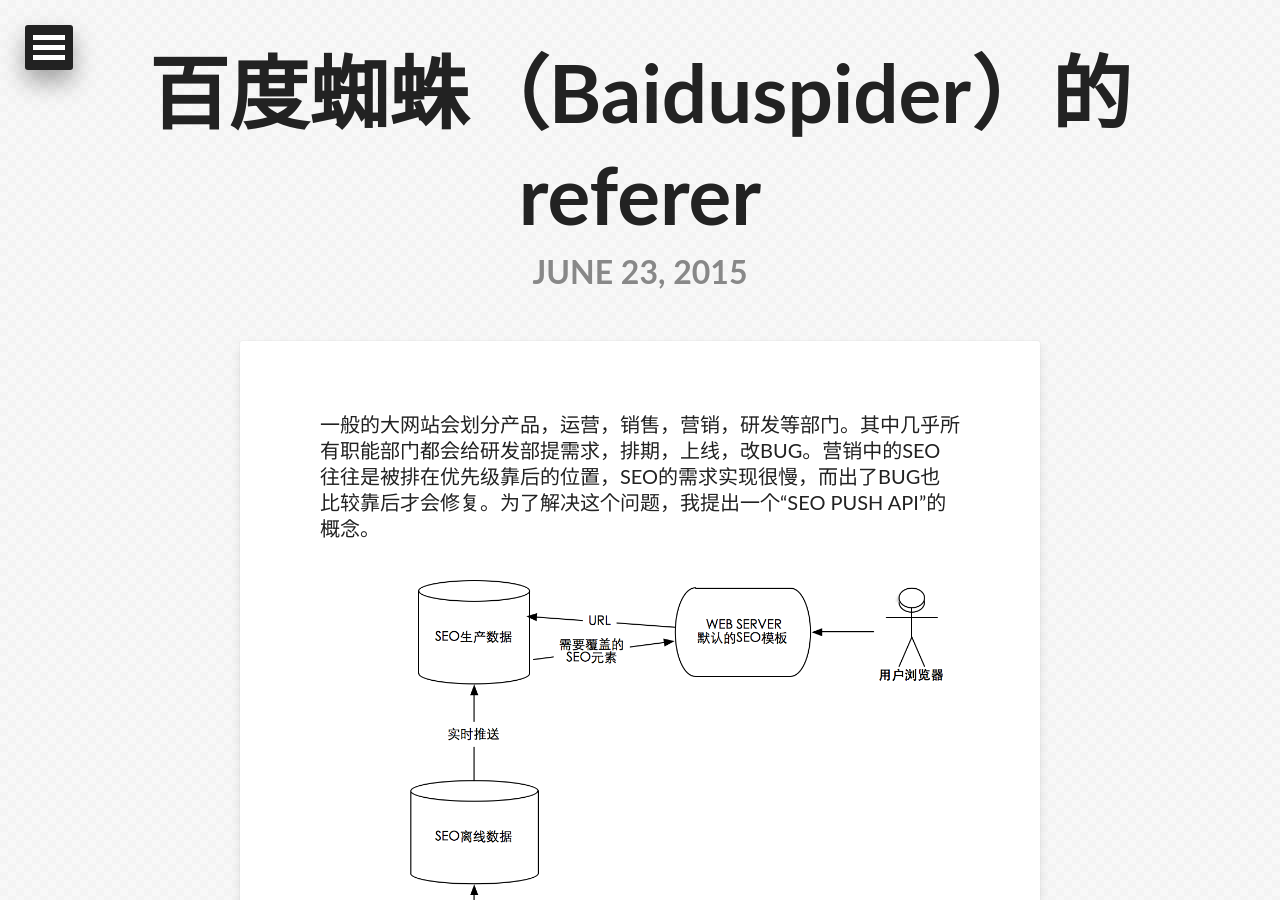
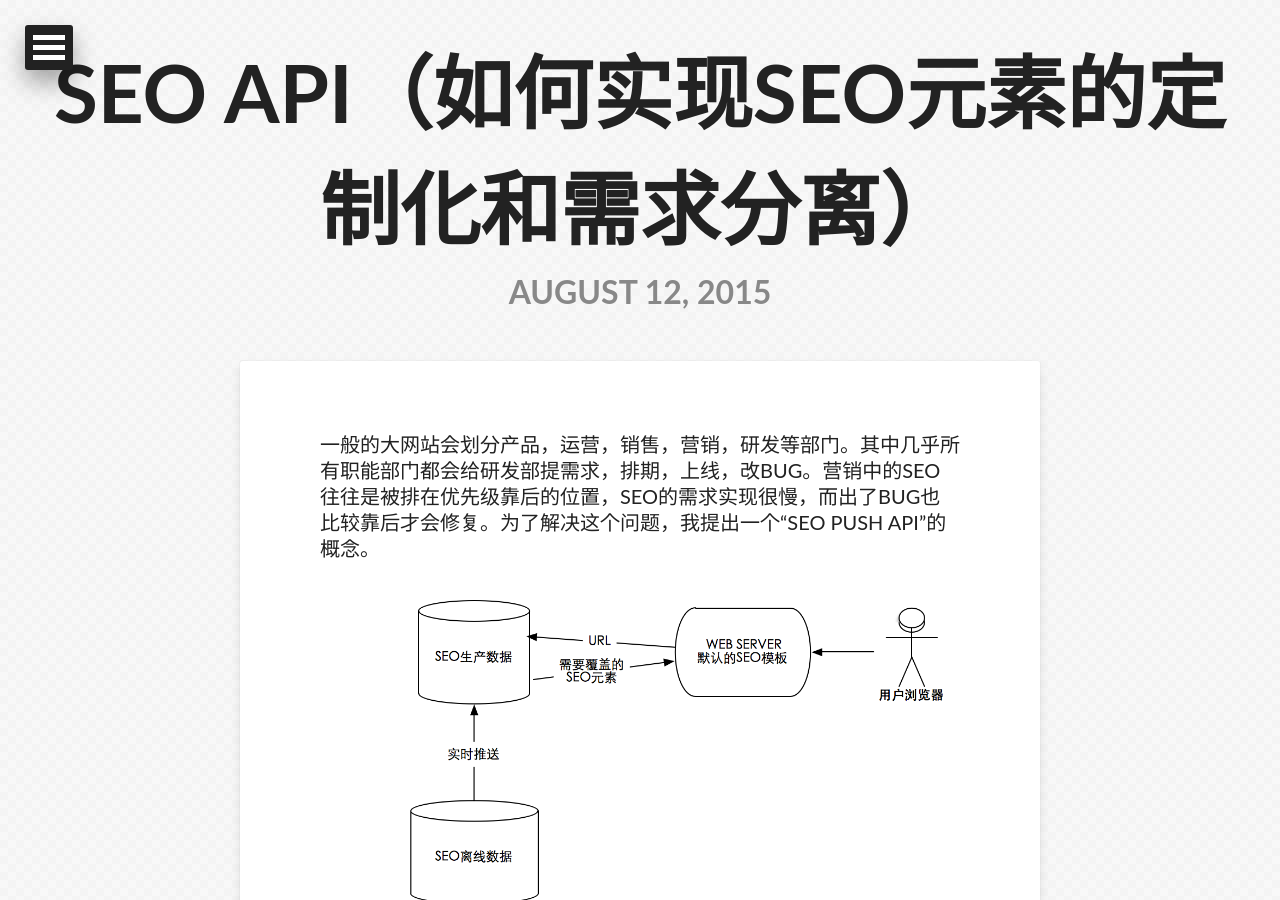
Before and after one commit to apyixiang/apyixiang.github.io, a Jekyll site: the page built from _posts/2015-07-31-seo-api.markdown, in a window 1280 px wide and 900 px high. Built offline with Jekyll 4.4.1, drawn with Linux system fonts in a browser that asks for light colours; some web fonts are replaced; Markdown is read by kramdown in place of the engine named in the settings; comment, search, counter and statistics services are not loaded; some of the changed text lies outside the part shown.

Commit message:
fix title

```diff
--- a/_posts/2015-07-31-seo-api.markdown
+++ b/_posts/2015-07-31-seo-api.markdown
@@ -1,7 +1,7 @@
 ---
 layout: post
-title: "百度蜘蛛（Baiduspider）的referer"
-date: 2015-06-23 14:02
+title: "SEO API（如何实现SEO元素的定制化和需求分离）"
+date: 2015-08-12 14:02
 comments: true
 categories: seo
 tags: [SEO,API]
```
